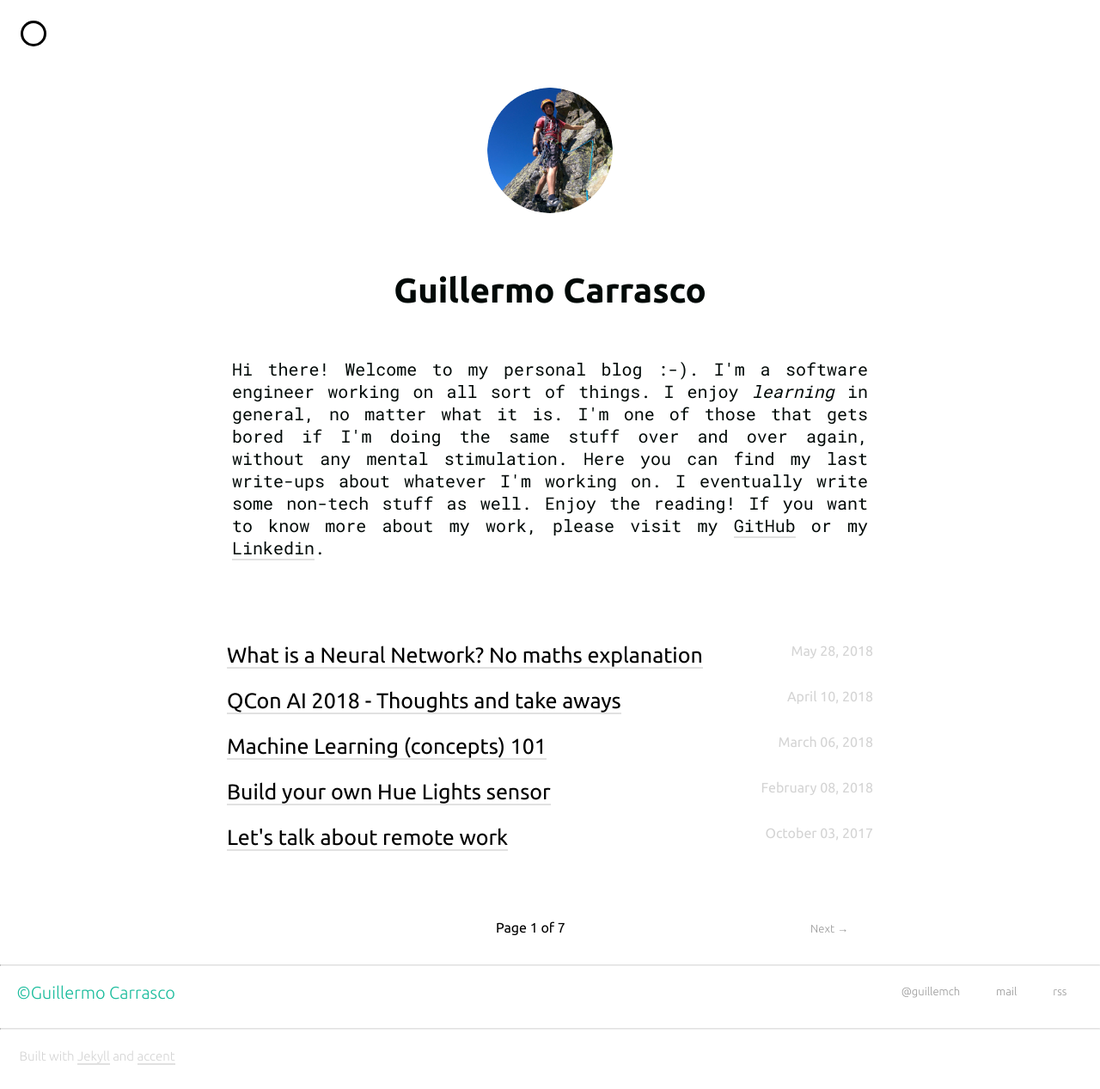
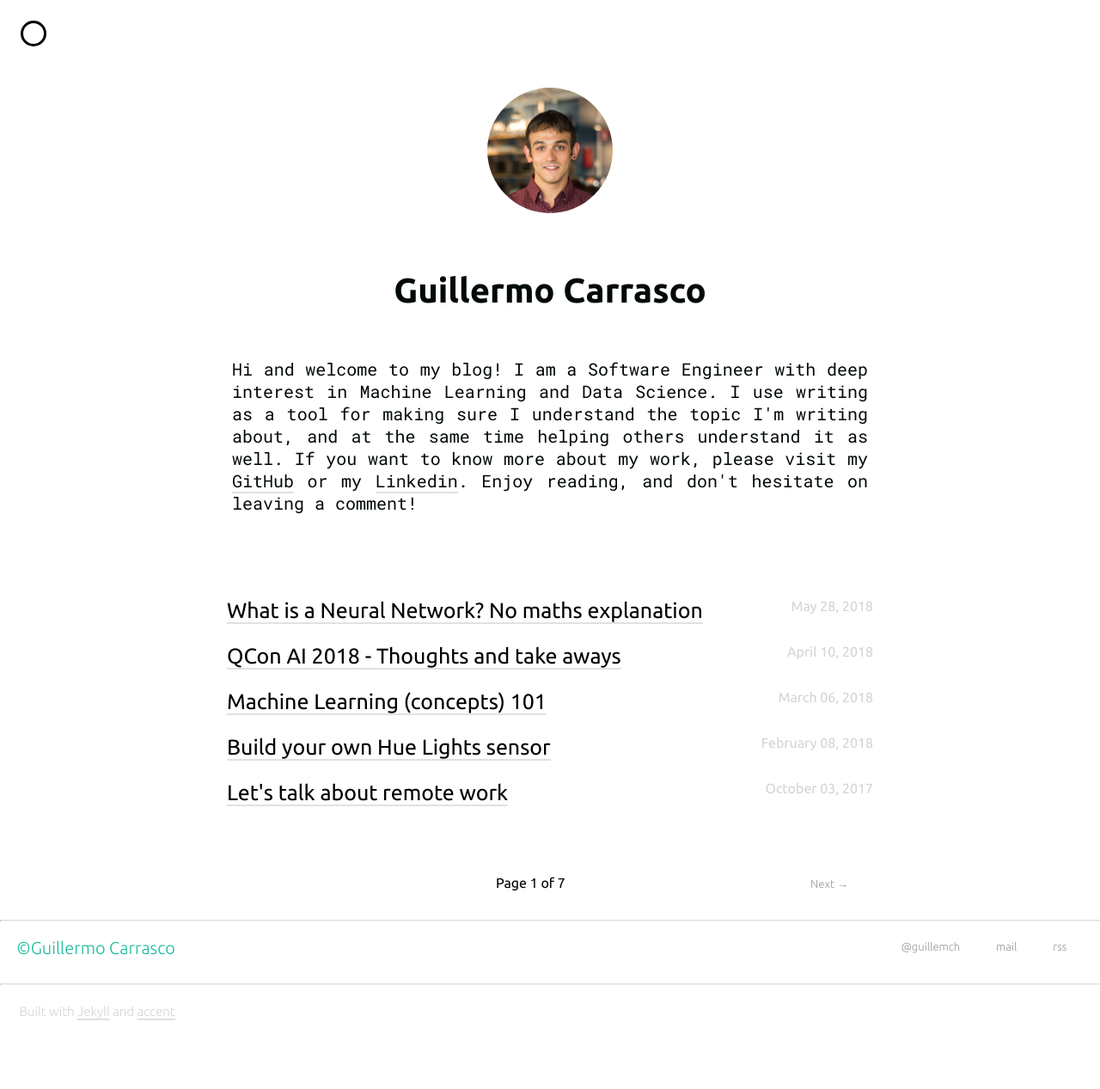
Before and after one commit to guillermo-carrasco/guillermo-carrasco.github.com, a Jekyll site: the page built from index.html, in a window 1280 px wide. Shown: the whole page at 86% size. Built offline with Jekyll 4.4.1, drawn with Linux system fonts in a browser that asks for light colours; nearby versions of some CDN libraries; the list of posts is cut into pages by our own code; after the commit the page ends 1215 px from its top, so only the background shows below that.

Commit message:
Update site description, profile picture and deps

```diff
--- a/Gemfile
+++ b/Gemfile
@@ -1,4 +1,5 @@
 source 'https://rubygems.org'
+gem 'github-pages', group: :jekyll_plugins
 
 gem 'jekyll'
 gem 'jemoji'
@@ -8,4 +9,3 @@ gem 'jekyll-github-metadata'
 gem 'jekyll-mentions'
 gem 'jekyll-redirect-from'
 gem 'jekyll-sitemap'
-gem 'jemoji'
--- a/_config.yml
+++ b/_config.yml
@@ -22,15 +22,17 @@ copyright: Guillermo Carrasco
 intro: true         # Tip: Remove the span from site_heading if intro is set to true
 # This will be displayed in your intro
 short_bio: >
-    Hi there! Welcome to my personal blog :-). I'm a software engineer working on all sort of things.
-    I enjoy <i>learning</i> in general, no matter what it is. I'm one of those that gets bored if I'm
-    doing the same stuff over and over again, without any mental stimulation.
-    Here you can find my last write-ups about whatever I'm
-    working on. I eventually write some non-tech stuff as well. Enjoy the reading!
+    Hi and welcome to my blog! I am a Software Engineer with deep interest in Machine Learning and
+    Data Science.
+
+    I use writing as a tool for making sure I understand the topic I'm writing about, and at the same
+    time helping others understand it as well.
 
     If you want to know more about my work, please visit my <a class="underline different-highlight"
     href="https://github.com/guillermo-carrasco">GitHub</a> or my <a class="underline different-highlight"
     href="https://www.linkedin.com/in/guillermocarrasco">Linkedin</a>.
+
+    Enjoy reading, and don't hesitate on leaving a comment!
 
 permalink: pretty
 
@@ -53,7 +55,7 @@ github_username: guillermo-carrasco
 favicon: true
 favicon_location: "images/favicon.png"
 
-profile_picture: "images/me.jpeg"
+profile_picture: "images/me.png"
 paginate: 5
 paginate_path: "/page/:num"
 tracking_id: UA-65046630-2 # GA Tracking ID
@@ -72,7 +74,7 @@ twitter_image: "images/avatar.png" # This will show in twitter cards
 
 markdown: kramdown
 
-gems:
+plugins:
     - jekyll-paginate
     - jemoji
 
```
Also changed, not shown: images/me.jpeg (deleted), images/me.png (added).
